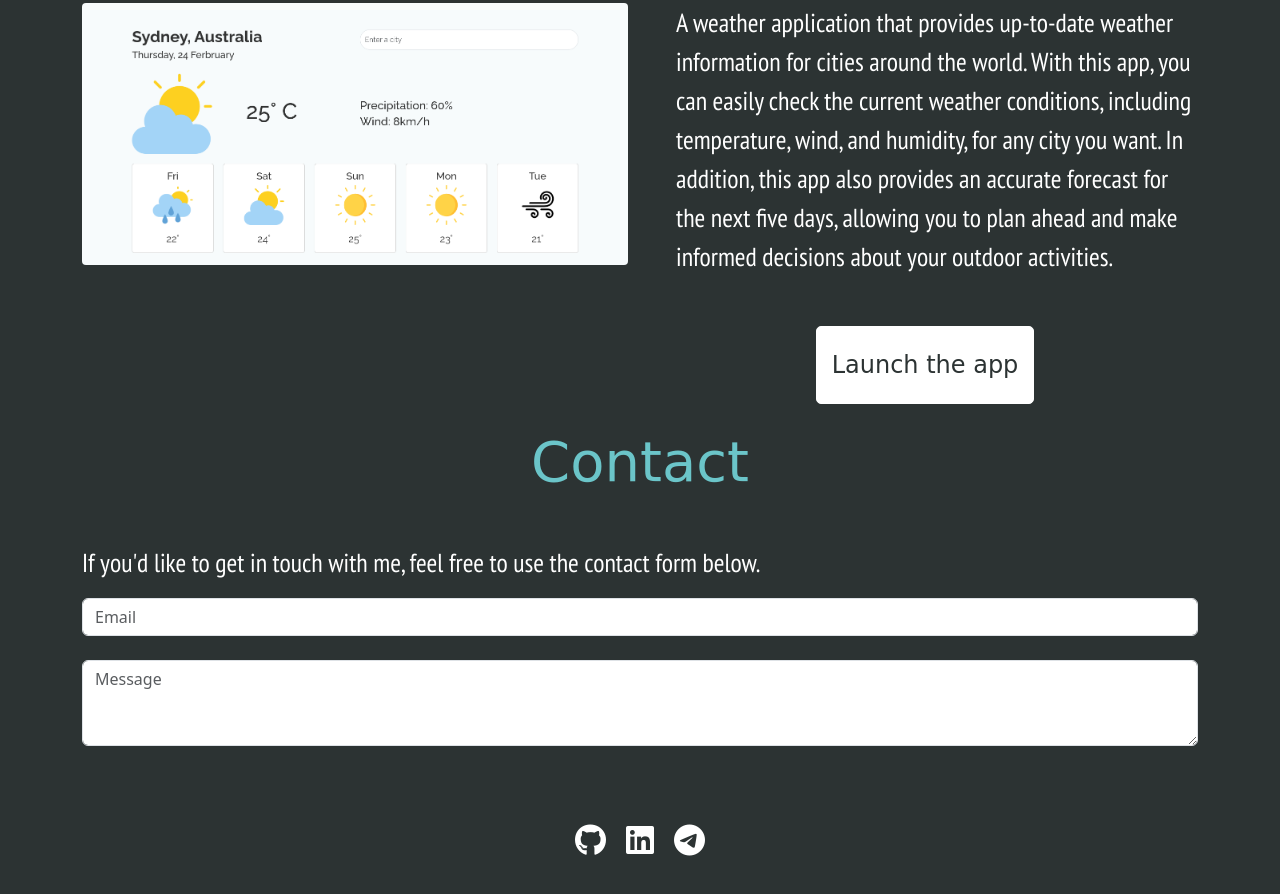
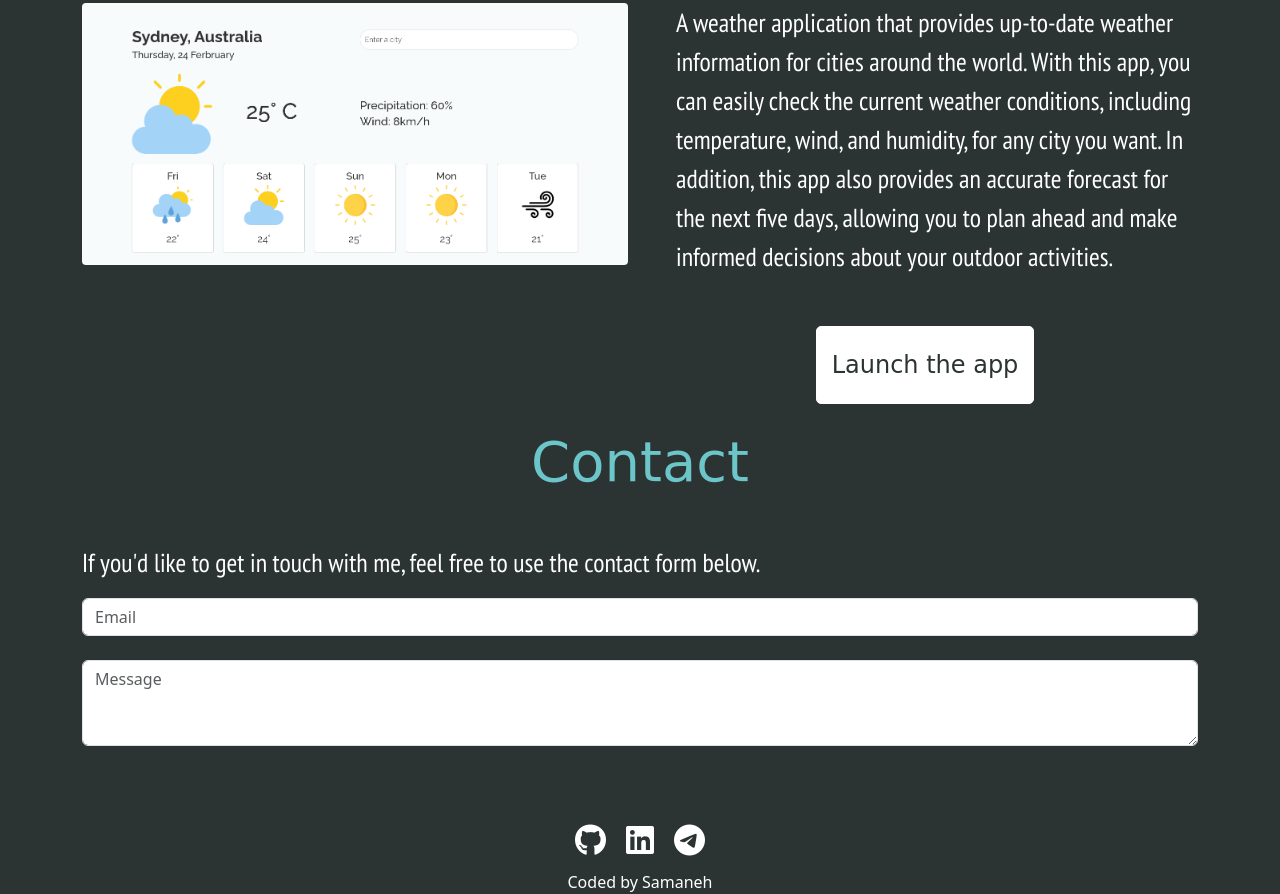
Before and after one commit to Nef3libata/portfolio-project, a plain HTML site: page index.html in a window 1280 px wide. Shown: the part 1333-2227 px from the top of the page. Before the commit the page ends 2195 px from the top, so only its background shows below. Drawn offline with nearby package versions, Linux system fonts and the light colour scheme; a web font is replaced by a local one.

Commit message:
added meta description and footer

```diff
--- a/index.html
+++ b/index.html
@@ -209,6 +209,11 @@
             <i class="fa-brands fa-telegram fa-2xl"></i>
           </div>
         </div>
+        <div class="text-center mt-2">
+          <a href="https://github.com/Nef3libata/portfolio-project"
+            >Coded by Samaneh</a
+          >
+        </div>
       </div>
     </div>
   </body>
--- a/src/style.css
+++ b/src/style.css
@@ -1,6 +1,5 @@
 :root {
   --secondary-color: #6bc5c9;
-  /* --secondary-color: #ce5c00; */
   --hero-font: "Edu NSW ACT Foundation", cursive;
   --border-gradient: linear-gradient(-60deg, #ff5858 0%, #f09819 100%);
 }
@@ -25,7 +24,14 @@ p {
   font-family: "PT Sans Narrow", sans-serif;
   font-size: 26px;
 }
-
+a {
+  text-decoration: none;
+  color: white;
+}
+a:hover {
+  color: var(--secondary-color);
+  text-decoration: underline;
+}
 @media (max-width: 412px) {
   h1 {
     font-size: 41px;
```
